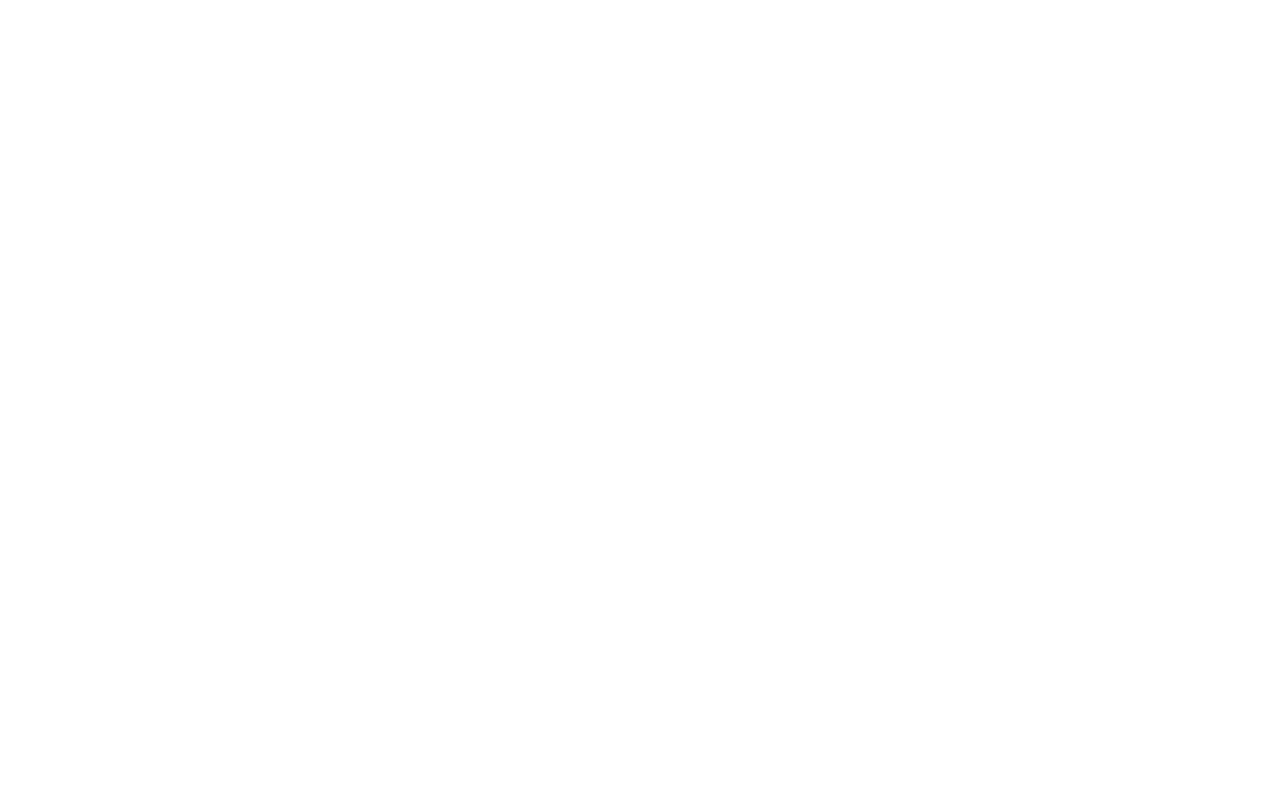
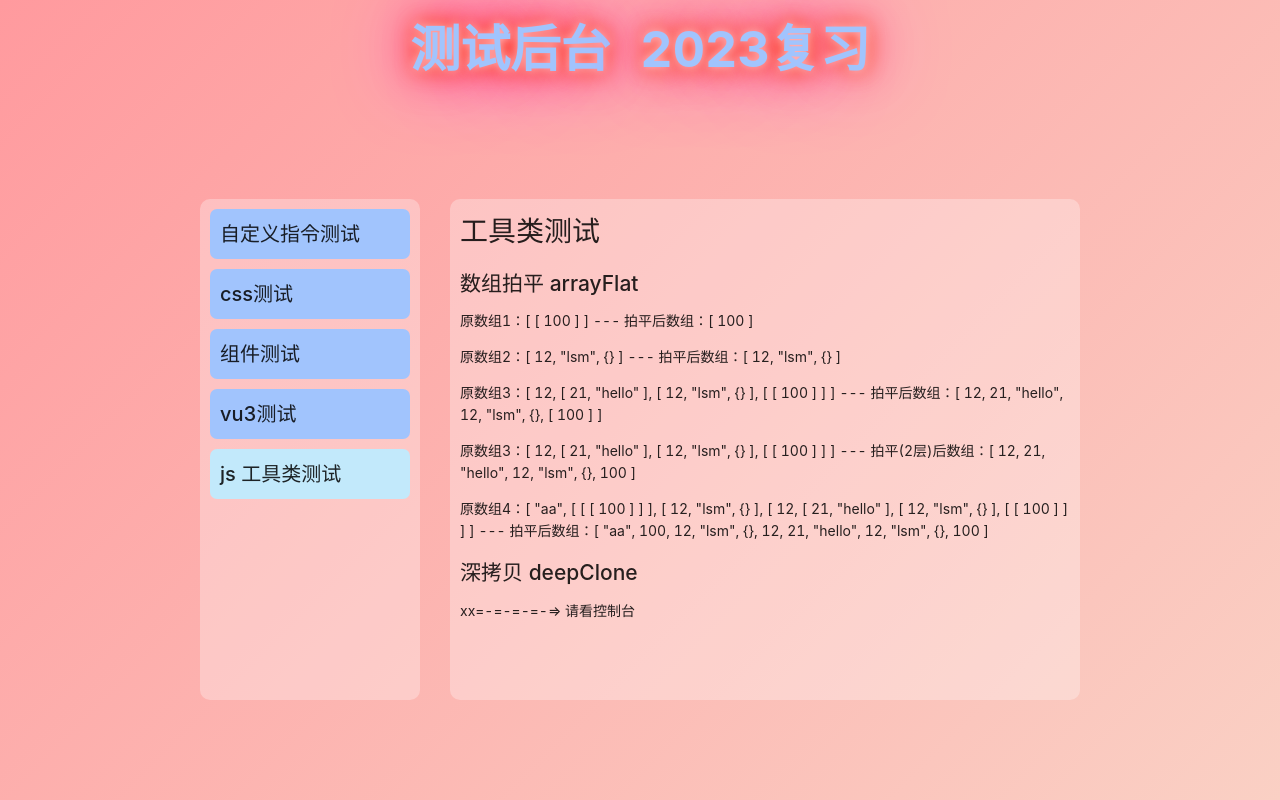
Before and after one commit to mpasdi/test-vue3, a Vue app: page /background/jsToolsTest in a window 1280 px wide. Before the commit this address had no page. Built offline with nearby package versions, Linux system fonts and the light colour scheme.

Commit message:
feat: 新增工具方法测试

```diff
--- a/src/router/modules/background.ts
+++ b/src/router/modules/background.ts
@@ -47,6 +47,14 @@ export const Background: RouteRecordRaw[] = [
         meta: {
           title: 'vu3测试'
         }
+      },
+      {
+        path: 'jsToolsTest',
+        name: 'JsToolsTest',
+        component: () => import('@/views/background/modules/JsToolsTest.vue'),
+        meta: {
+          title: 'js 工具类测试'
+        }
       }
     ]
   }
--- /dev/null
+++ b/src/utils/toolMethods.ts
@@ -0,0 +1,80 @@
+/*
+ * @Author: lisongming
+ * @Date: 2024-01-15 13:17:45
+ * @LastEditors: lisongming
+ * @Description: 描述
+ */
+
+/**
+ * 节流
+ * @param {*} callback 回调函数
+ * @param {*} seconds 多少秒触发一次
+ */
+function throttle(callback, seconds) {
+  if (typeof callback !== 'function') return
+  if (typeof seconds !== 'number') return
+
+  let timer: any = null // 明显的闭包
+
+  return () => {
+    if (timer) return
+    callback()
+    timer = setTimeout(() => {
+      timer = null
+    }, seconds)
+  }
+}
+
+/**
+ * 防抖
+ * @param {*} callback
+ * @param {*} seconds
+ */
+function debounce(callback, seconds) {
+  if (typeof callback !== 'function') return
+  if (typeof seconds !== 'number') return
+
+  let timer: any = null
+
+  return (...args) => {
+    timer && clearTimeout(timer) // 值得注意的，这个地方不能设置timer = null， 设置timer=null依然无法阻止settimeout中的回调执行。
+    timer = setTimeout(() => {
+      callback.apply(this, args)
+    }, seconds)
+  }
+}
+
+/**
+ * 数组拍平
+ * @param arr 原数组
+ * @param deep 拍平深度
+ */
+function arrayFlat(arr: any[], deep: number = 1) {
+  if (!arr.length || deep < 1) return arr
+
+  const temArr: any[] = []
+  arr.forEach((item) => {
+    if (item instanceof Array) {
+      temArr.push(...arrayFlat(item, deep - 1))
+    } else {
+      temArr.push(item)
+    }
+  })
+  return temArr
+}
+
+/**
+ * 深拷贝
+ * @param obj 源对象
+ */
+function deepClone<T extends Array<any> | { [name: string | number]: any }>(obj: T): T {
+  const temObj = Object.assign(obj instanceof Array ? [] : {}, obj)
+  Object.keys(temObj).forEach((item) => {
+    if (temObj[item] && typeof temObj[item] === 'object') {
+      temObj[item] = deepClone(temObj[item])
+    }
+  })
+  return temObj
+}
+
+export { throttle, debounce, arrayFlat, deepClone }
--- /dev/null
+++ b/src/views/background/modules/JsToolsTest.vue
@@ -0,0 +1,65 @@
+<!--
+ * @Author: lisongming
+ * @Date: 2024-01-15 13:14:06
+ * @LastEditors: lisongming
+ * @Description: 工具类测试
+-->
+<template>
+  <div>
+    <h1>工具类测试</h1>
+
+    <!-- 数组拍平 arrayFlat -->
+    <h2>数组拍平 arrayFlat</h2>
+    <p>原数组1：{{ arr1 }} --- 拍平后数组：{{ arrayFlat(arr1) }}</p>
+    <p>原数组2：{{ arr2 }} --- 拍平后数组：{{ arrayFlat(arr2) }}</p>
+    <p>原数组3：{{ arr3 }} --- 拍平后数组：{{ arrayFlat(arr3) }}</p>
+    <p>原数组3：{{ arr3 }} --- 拍平(2层)后数组：{{ arrayFlat(arr3, 2) }}</p>
+    <p>原数组4：{{ arr4 }} --- 拍平后数组：{{ arrayFlat(arr4, Infinity) }}</p>
+
+    <!-- 深拷贝 deepClone -->
+    <h2>深拷贝 deepClone</h2>
+    <p>xx=-=-=-=-=> 请看控制台</p>
+  </div>
+</template>
+
+<script setup lang="ts">
+  import { arrayFlat, deepClone } from '@/utils/toolMethods'
+
+  // arrayFlat
+  const arr1 = [[100]]
+  const arr2 = [12, 'lsm', {}]
+  const arr3 = [12, [21, 'hello'], arr2, arr1]
+  const arr4 = ['aa', [arr1], arr2, arr3]
+
+  // deepClone
+  const obj1 = {
+    name: 'lsm',
+    aaa: undefined,
+    others: {
+      age: 12,
+      lover: null,
+      hasWork: true,
+      members: {
+        mother: 'm',
+        father: 'f',
+        brother: 'b',
+        sister: 's'
+      }
+    },
+    speak() {
+      console.log('lsm-----speak')
+    }
+  }
+  const obj1New = deepClone<typeof obj1>(obj1)
+  obj1New.others.members.mother = 'mother'
+  console.log('obj1 old ', obj1)
+  console.log('obj1 new ', obj1New)
+
+  const obj2 = [{ name: 1, age: 12 }, [10, 20]]
+  const obj2New = deepClone(obj2)
+  obj2New[1][1] = 200
+  console.log('lsm-----obj2', obj2)
+  console.log('lsm-----obj2New', obj2New)
+</script>
+
+<style scoped lang="less"></style>
--- a/tsconfig.json
+++ b/tsconfig.json
@@ -17,6 +17,7 @@
     "noUnusedLocals": true,
     "noUnusedParameters": true,
     "experimentalDecorators": true,
+    "noImplicitThis": false,
     "lib": [
       "dom",
       "esnext"
```
